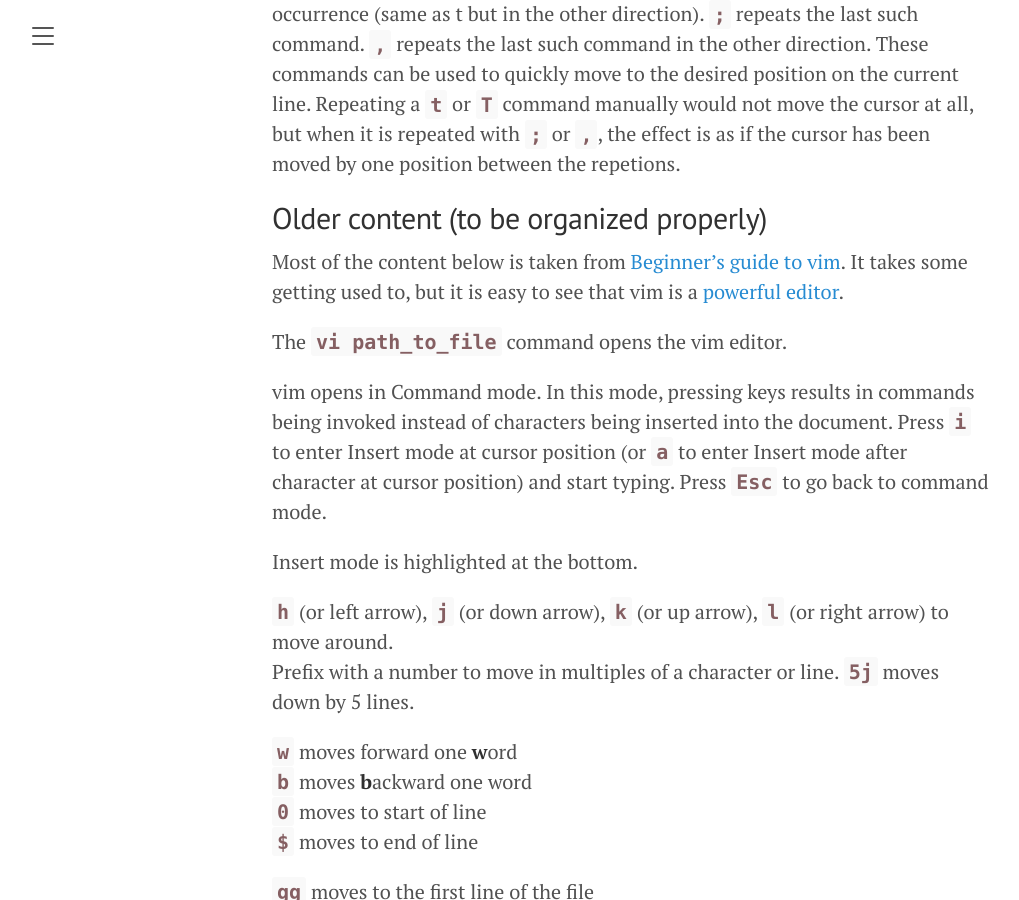
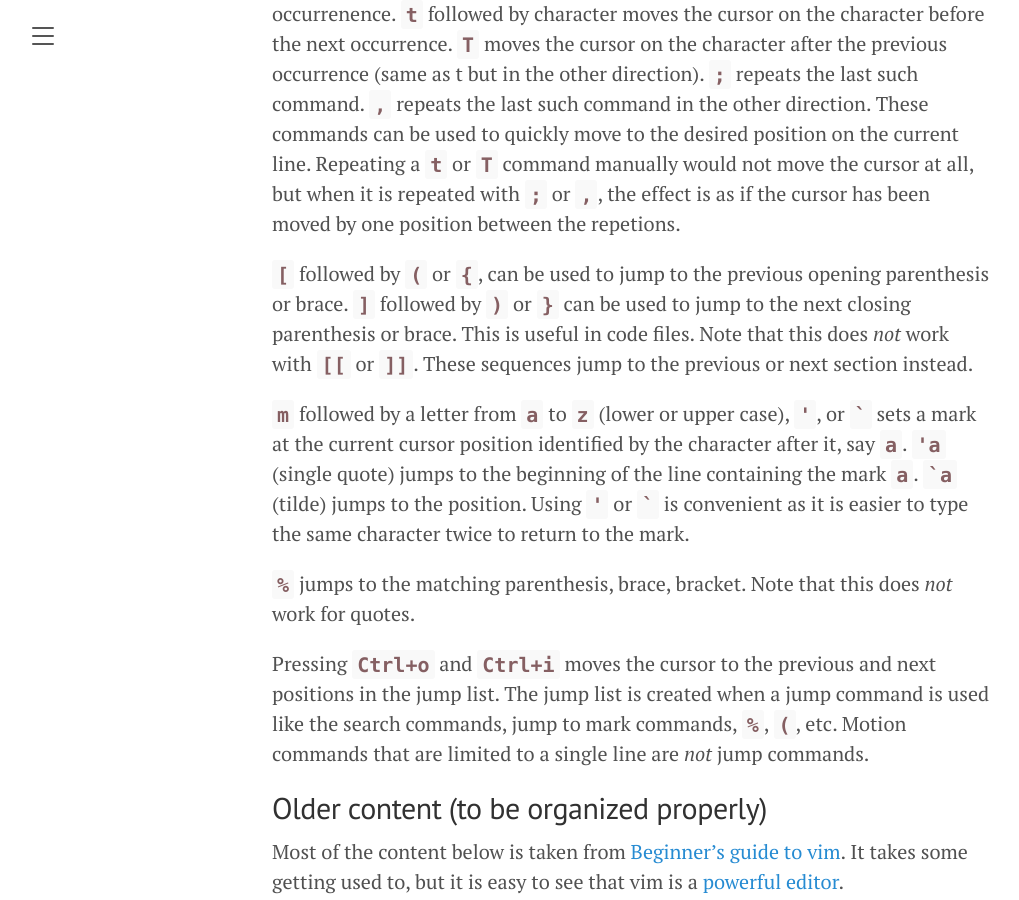
Before and after one commit to koustubhmoharir/linux, a Jekyll site: the page built from _posts/2022-01-07-editing-text-files.md, in a window 1280 px wide and 900 px high, scrolled down 3128 px. Shown: the whole window, without its empty margins (8-1027 px from the left). Built offline with Jekyll 4.4.1, drawn with Linux system fonts in a browser that asks for light colours; comment, search, counter and statistics services are not loaded; some of the changed text lies outside the part shown.

Commit message:
Added some content on vim motions, and for using diff functionality

```diff
--- a/_posts/2022-01-07-editing-text-files.md
+++ b/_posts/2022-01-07-editing-text-files.md
@@ -39,13 +39,13 @@ In command mode, use the `h`, `j`, `k`, `l` keys instead of the arrow keys for m
 
 Typing a number before these keys moves the cursor by the specified number of units. For example, `5j` moves the cursor down by 5 lines. When combined with the feature that shows relative line numbers in the left margin, jumping to any visible line precisely is very easy. This can be particularly useful on slow connections where holding down a key is very imprecise and frustrating.
 
-To go to a specific absolute line number, type the line number followed by either `G` or `gg`. For example `135G` takes the cursor to line number 135, or the last line if the buffer contains fewer than 135 lines.
+To go to a specific absolute line number, type the line number followed by either `G` or `gg`. For example `135G` takes the cursor to line number 135, or the last line if the buffer contains fewer than 135 lines. `gg` without a count before it goes to the top of the buffer and `G` without a count before it goes to the bottom.
 
 `e` moves to the end of the current word, but if the cursor is already on the last character of a word, it moves to the end of the next word, where a word is a consecutive sequence of letters, numbers, and underscores. Similarly, `b` moves to the beginning of the current word or the previous word if it is already at the beginning of the current word. `E` and `B` (i.e `e` and `b` with Shift) can be used to shift the interpretation of word to a consecutive sequence of non-whitespace characters. `w` and `W` can be used to jump to the beginning of next word with the same interpretations of a word. `ge` and `gE` can be used to move to the end of the previous word, but this is not convenient. A lot of commands in vim can be modified in some way by prepending them with g. There does not seem to be any clear pattern to this.
 
 Each of these keys (`e`, `b`, `w`) can also be preceded by a number to move by that many words. For example `4e` is the same as pressing `e` 4 times. This is a general pattern in vim.
 
-`(` and `)` can be used to move to the beginning of the previous or next sentence. This is useful when working with text documents that may have many sentences on the same line.
+`(` and `)` can be used to move to the beginning of the previous or next sentence. This is useful when working with text documents that may have many sentences on the same line. `{` jumps above the current paragraph and `}` jumps below the current paragraph.
 
 To move to the beginning of the current line, press `0`. To move to the first non-blank character on the current line (the "real" beginning of the line), press `^`. To move to the end of the current line, press `$`. `^` and `$` are easy to remember as they mean beginning and end in regular expressions too.
 
@@ -53,6 +53,14 @@ To move to the beginning of the current line, press `0`. To move to the first no
 
 `f` followed by any character finds the next occurrence of the character on the current line and moves the cursor on that character. `F` finds the previous occurrenence. `t` followed by character moves the cursor on the character before the next occurrence. `T` moves the cursor on the character after the previous occurrence (same as t but in the other direction). `;` repeats the last such command. `,` repeats the last such command in the other direction. These commands can be used to quickly move to the desired position on the current line. Repeating a `t` or `T` command manually would not move the cursor at all, but when it is repeated with `;` or `,`, the effect is as if the cursor has been moved by one position between the repetions.
 
+`[` followed by `(` or `{`,  can be used to jump to the previous opening parenthesis or brace. `]` followed by `)` or `}` can be used to jump to the next closing parenthesis or brace. This is useful in code files. Note that this does *not* work with `[[` or `]]`. These sequences jump to the previous or next section instead.
+
+`m` followed by a letter from `a` to `z` (lower or upper case), `'`, or `` ` `` sets a mark at the current cursor position identified by the character after it, say `a`. `'a` (single quote) jumps to the beginning of the line containing the mark `a`. `` `a`` (tilde) jumps to the position. Using `'` or `` ` `` is convenient as it is easier to type the same character twice to return to the mark.
+
+
+`%` jumps to the matching parenthesis, brace, bracket. Note that this does *not* work for quotes.
+
+Pressing `Ctrl+o` and `Ctrl+i` moves the cursor to the previous and next positions in the jump list. The jump list is created when a jump command is used like the search commands, jump to mark commands, `%`, `(`, etc. Motion commands that are limited to a single line are *not* jump commands.
 
 ## Older content (to be organized properly)
 
```
Also changed, not shown: _posts/2024-11-16-improving-usability.md (+12 -0 lines), _posts/2024-11-19-vim-diff.md (added, +29 -0 lines), guide.md (+1 -0 lines).
